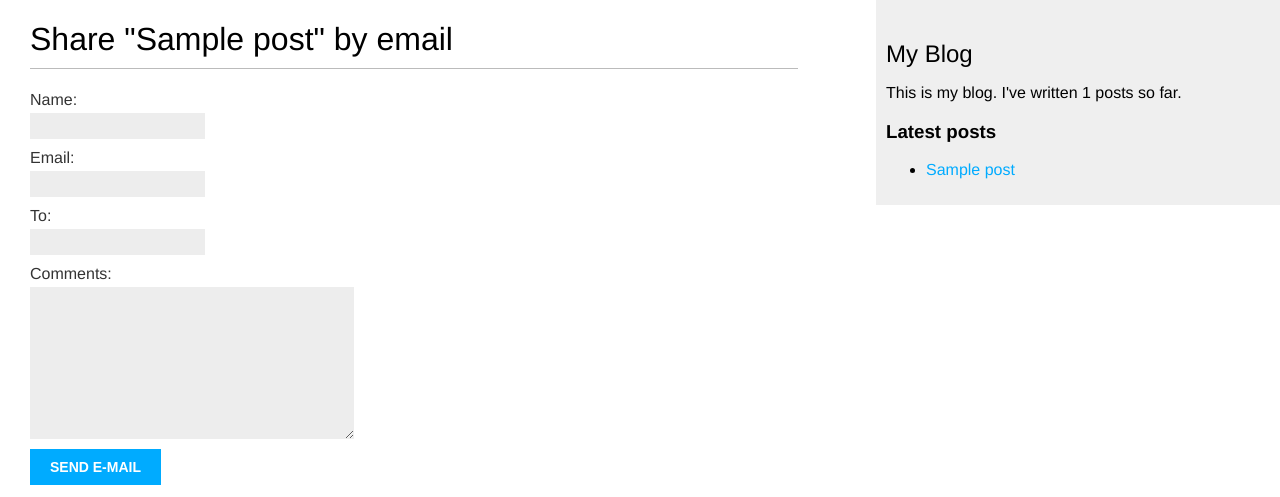
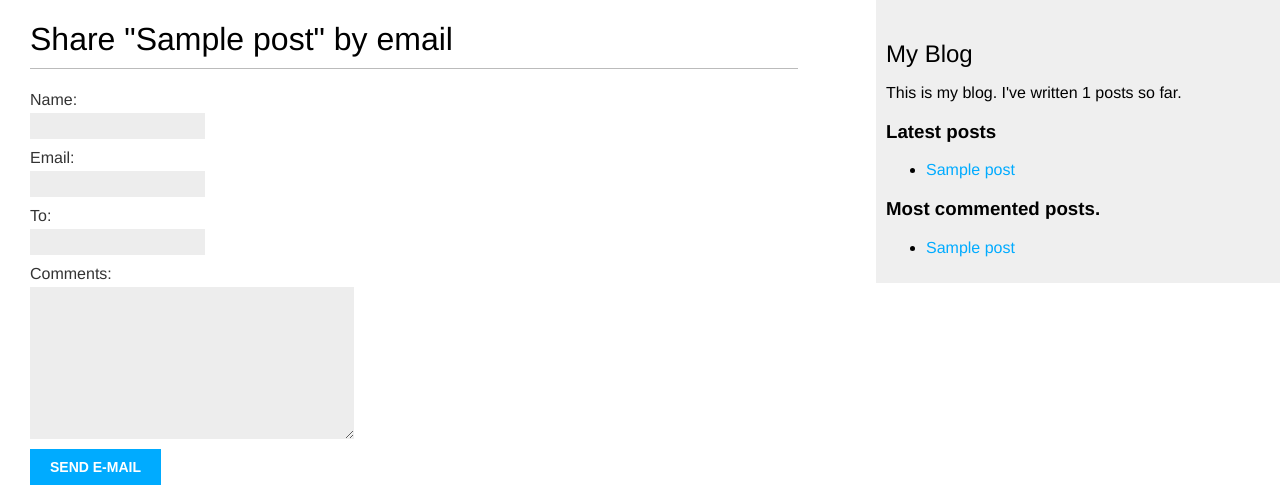
Before and after one commit to TheDancerCodes/django-2.0-blog, a Django app: page /blog/1/share/ in a window 1280 px wide. Shown: the top 497 px of the page. Run offline with Django 3.2, Linux system fonts and the light colour scheme; tables that the repository leaves empty hold one stand-in row (values such as "Sample post").

Commit message:
[FEATURE] Creating custom template tags PT3: * Create a simple template tag that stores the result in a variable that can be reused rather than directly outputting it.
* Append the get most commented post functionality to the sidebar in base.html

```diff
--- a/blog/templates/blog/base.html
+++ b/blog/templates/blog/base.html
@@ -25,6 +25,20 @@
 		   <!-- New template tag to display the last three posts -->
 		   <h3>Latest posts</h3>
 		   {% show_latest_posts 3 %}
+
+		   <!--
+			   Most commented posts.
+			   We store the result in a custom variable using the as argument followed by the variable name.
+			-->
+			<h3>Most commented posts.</h3>
+			{% get_most_commented_posts as most_commented_posts %}
+			<ul>
+				{% for post in most_commented_posts %}
+					<li>
+						<a href="{{ post.get_absolute_url }}">{{ post.title }}</a>
+					</li>
+				{% endfor %}
+			</ul>
 	</div>
 </body>
 </html>
--- a/blog/templatetags/blog_tags.py
+++ b/blog/templatetags/blog_tags.py
@@ -1,4 +1,6 @@
 from django import template
+from django.db.models import Count
+
 from ..models import Post
 
 register = template.Library()
@@ -16,3 +18,16 @@ def total_posts():
 def show_latest_posts(count=5):
     latest_posts = Post.published.order_by('-publish')[:count]
     return {'latest_posts': latest_posts}
+
+# A tag to display the most commented posts.
+# A simple template tag that stores the result in a variable that can be reused
+# rather than directly outputting it.
+# Build a QuerySet using the annotate() function to aggregate the total number of comments
+# for each post.
+# Use the Count aggregation function to store the number of comments in the
+# computed field total_comments for each Post object.
+@register.simple_tag
+def get_most_commented_posts(count=5):
+    return Post.published.annotate(
+        total_comments=Count('comments')
+    ).order_by('-total_comments')[:count]
```
